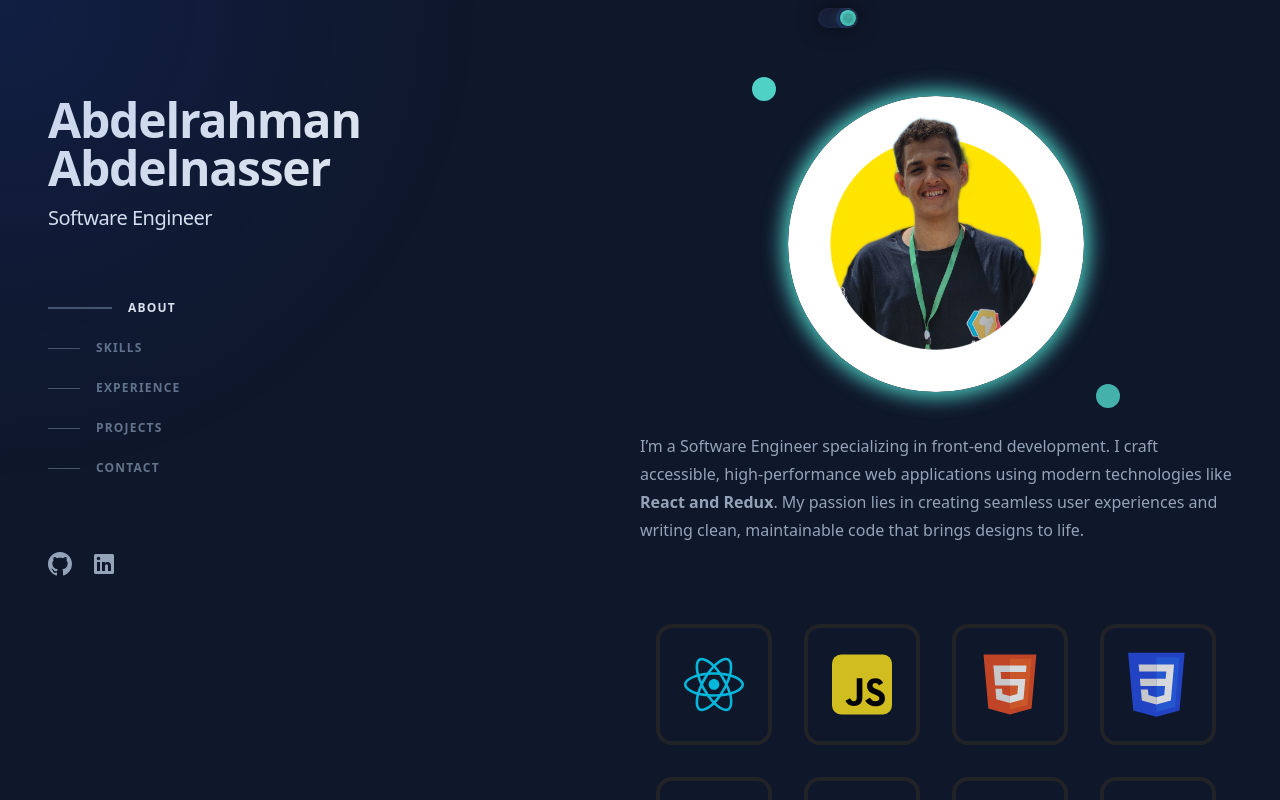
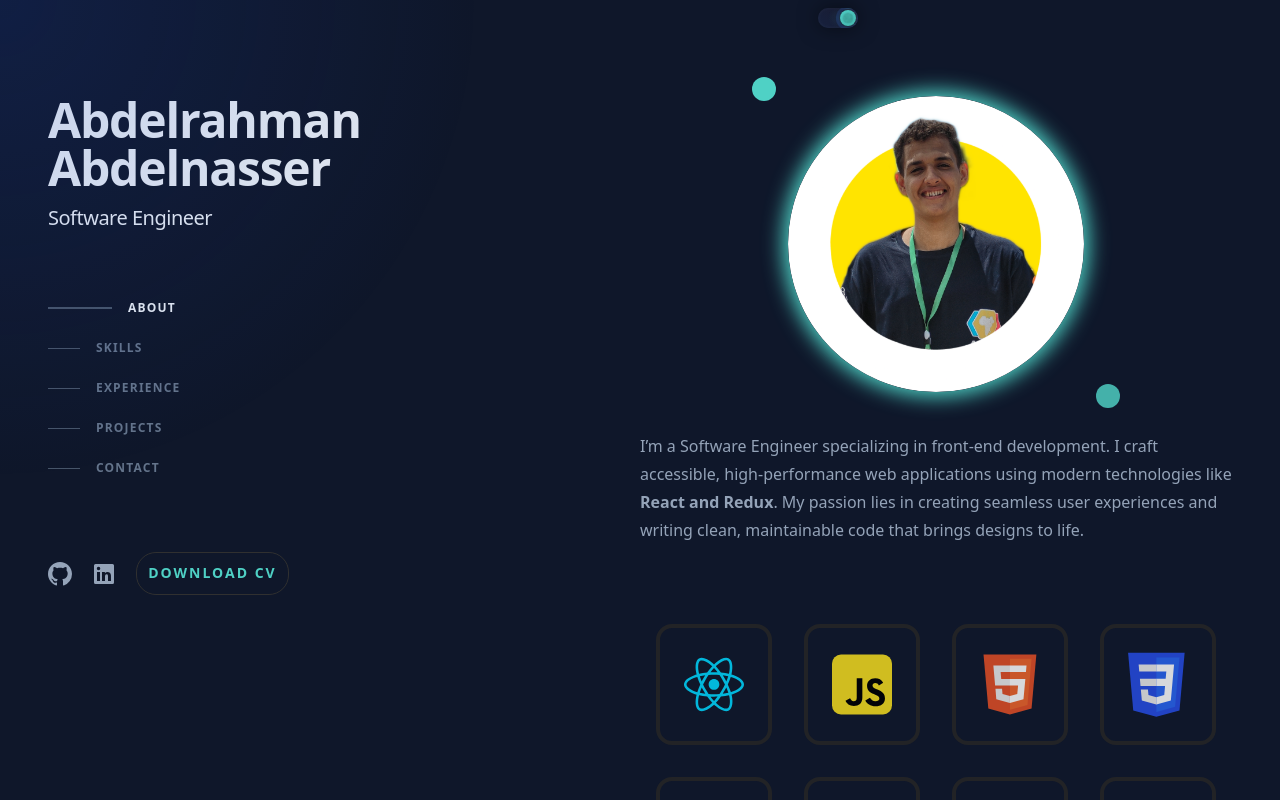
Before and after one commit to AbdelrahmanNasser00/my-portfolio, a React (Vite) app: page / in a window 1280 px wide. Shown: the top 800 px of the page. Built offline with nearby package versions, Linux system fonts and the light colour scheme.

Commit message:
Add download cv

```diff
--- /dev/null
+++ b/src/components/LeftSide/DownloadCVBtn.tsx
@@ -0,0 +1,120 @@
+import styled from "styled-components";
+
+const DownloadCVBtn = () => {
+  const handleDownload = () => {
+    const downloadLink =
+      "https://drive.google.com/file/d/1OwXuoRpTv1B9Dvp2K4fdjvSlpVQzz5xs/view?usp=sharing";
+    window.open(downloadLink, "_blank", "noopener,noreferrer");
+  };
+  return (
+    <StyledWrapper>
+      <button onClick={handleDownload}>
+        <span />
+        <span />
+        <span />
+        <span /> Download CV
+      </button>
+    </StyledWrapper>
+  );
+};
+
+const StyledWrapper = styled.div`
+  button {
+    position: relative;
+    padding: 0.6em 0.8em;
+    outline: none;
+    border: 1px solid #303030;
+    color: #4fd1c5;
+    text-transform: uppercase;
+    letter-spacing: 2px;
+    font-size: 0.875rem;
+    overflow: hidden;
+    transition: 0.2s;
+    border-radius: 20px;
+    cursor: pointer;
+    font-weight: bold;
+  }
+
+  button:hover {
+    box-shadow: 0 0 10px #4fd1c5, 0 0 25px #ae00ff, 0 0 50px #4fd1c5;
+    transition-delay: 0.6s;
+  }
+
+  button span {
+    position: absolute;
+  }
+
+  button span:nth-child(1) {
+    top: 0;
+    left: -100%;
+    width: 100%;
+    height: 2px;
+    background: linear-gradient(90deg, transparent, #4fd1c5);
+  }
+
+  button:hover span:nth-child(1) {
+    left: 100%;
+    transition: 0.7s;
+  }
+
+  button span:nth-child(3) {
+    bottom: 0;
+    right: -100%;
+    width: 100%;
+    height: 2px;
+    background: linear-gradient(90deg, transparent, #ae00ff);
+  }
+
+  button:hover span:nth-child(3) {
+    right: 100%;
+    transition: 0.7s;
+    transition-delay: 0.35s;
+  }
+
+  button span:nth-child(2) {
+    top: -100%;
+    right: 0;
+    width: 2px;
+    height: 100%;
+    background: linear-gradient(180deg, transparent, #4fd1c5);
+  }
+
+  button:hover span:nth-child(2) {
+    top: 100%;
+    transition: 0.7s;
+    transition-delay: 0.17s;
+  }
+
+  button span:nth-child(4) {
+    bottom: -100%;
+    left: 0;
+    width: 2px;
+    height: 100%;
+    background: linear-gradient(360deg, transparent, #ae00ff);
+  }
+
+  button:hover span:nth-child(4) {
+    bottom: 100%;
+    transition: 0.7s;
+    transition-delay: 0.52s;
+  }
+
+  button:active {
+    background: #4fd1c5;
+    background: linear-gradient(to top right, #4fd1c5, #ae00ff);
+    color: #bfbfbf;
+    box-shadow: 0 0 8px #4fd1c5, 0 0 8px #ae00ff, 0 0 8px #4fd1c5;
+    transition: 0.1s;
+  }
+
+  button:active
+    span:nth-child(1)
+    span:nth-child(2)
+    span:nth-child(2)
+    span:nth-child(2) {
+    transition: none;
+    transition-delay: none;
+  }
+`;
+
+export default DownloadCVBtn;
--- a/src/components/LeftSide/LeftSide.tsx
+++ b/src/components/LeftSide/LeftSide.tsx
@@ -1,5 +1,6 @@
 import { useEffect, useState } from "react";
 import NavItem from "./NavItem";
+import DownloadCvBtn from "./DownloadCVBtn";
 
 const LeftSide = () => {
   const [activeSection, setActiveSection] = useState<string>("#about");
@@ -60,7 +61,7 @@ const LeftSide = () => {
           </ul>
         </nav>
       </div>
-      <ul className="flex mt-16 text-slate-400">
+      <ul className="flex mt-16 text-slate-400 items-center">
         <li className="mr-5 text-xs">
           <a
             className="block  hover:text-slate-200"
@@ -99,6 +100,9 @@ const LeftSide = () => {
             </svg>
           </a>
         </li>
+        <li>
+          <DownloadCvBtn />
+        </li>
       </ul>
     </header>
   );
--- a/src/components/RightSide/AboutSection.tsx
+++ b/src/components/RightSide/AboutSection.tsx
@@ -12,7 +12,7 @@ const AboutSection = () => {
         <div className="absolute left-10 -top-3 md:-top-4 md:left-28 md:w-9 md:h-9 lg:w-6 lg:h-6 w-6 h-6 bg-primary rounded-full animate-bounce"></div>
         <div className="absolute right-10 -bottom-3 md:-bottom-4 md:right-28 md:w-9 md:h-9 lg:w-6 lg:h-6 w-6 h-6 bg-primary rounded-full animate-pulse"></div>
       </div>
-      <h2 className="text-3xl lg:hidden uppercase font-bold mb-4 text-slate-200">
+      <h2 className="text-xl lg:hidden uppercase font-bold mb-4 text-slate-200">
         about
       </h2>
       <div>
--- a/src/components/RightSide/SkillsSection.tsx
+++ b/src/components/RightSide/SkillsSection.tsx
@@ -4,7 +4,7 @@ import SkillsItem from "./SkillsItem";
 const SkillsSection = () => {
   return (
     <section id="skills">
-      <h2 className="text-3xl lg:hidden uppercase font-bold mb-4 text-slate-200">
+      <h2 className="text-xl lg:hidden uppercase font-bold mb-4 text-slate-200">
         Skills
       </h2>
       <div className="mb-16 grid auto-rows-auto grid-cols-4">
--- a/tailwind.config.js
+++ b/tailwind.config.js
@@ -5,6 +5,7 @@ export default {
     extend: {
       backgroundColor: {
         primary: "#4fd1c5",
+        secondary: "#ae00ff",
       },
       boxShadow: {
         "profile-glow": "0 0 20px 5px #4fd1c5",
```
